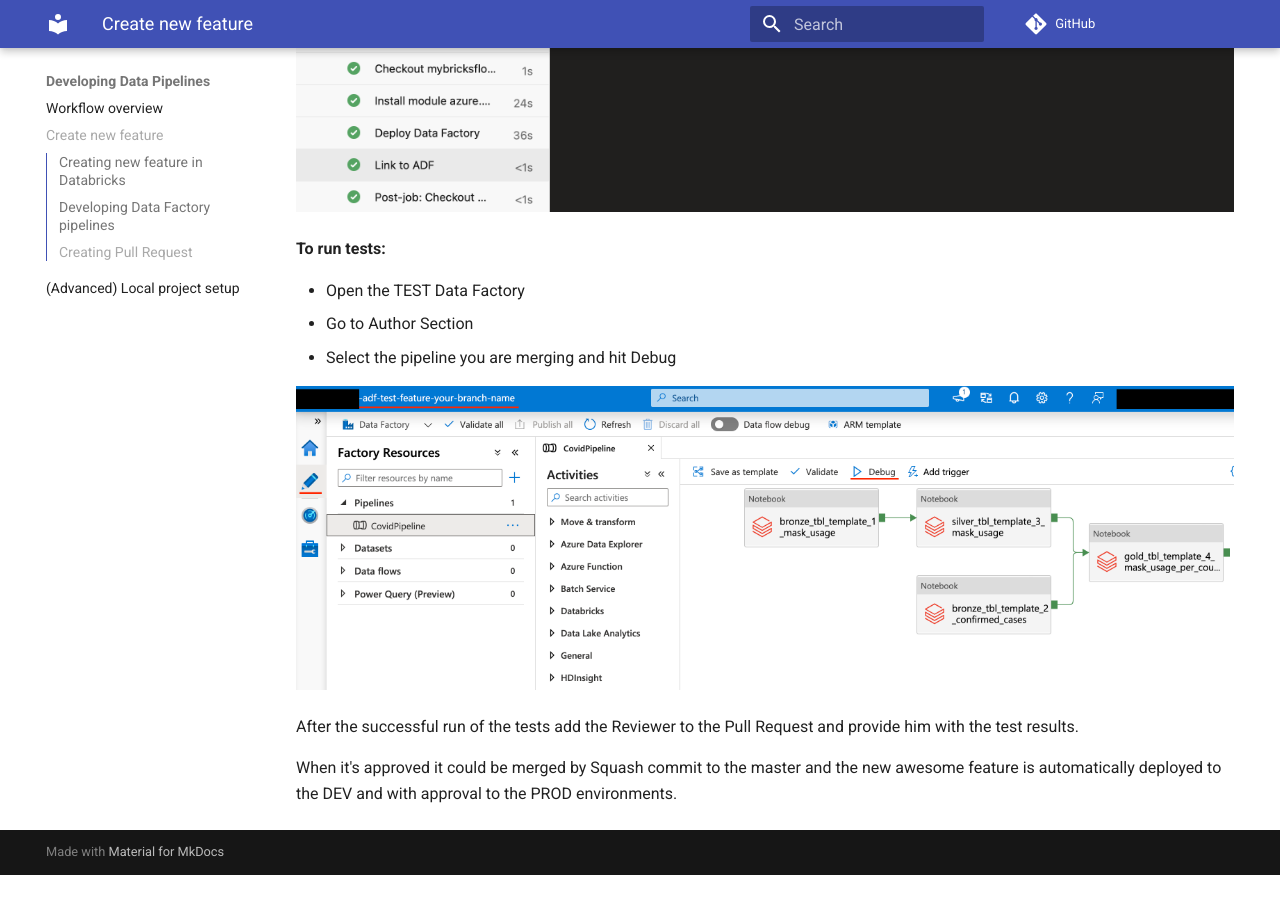
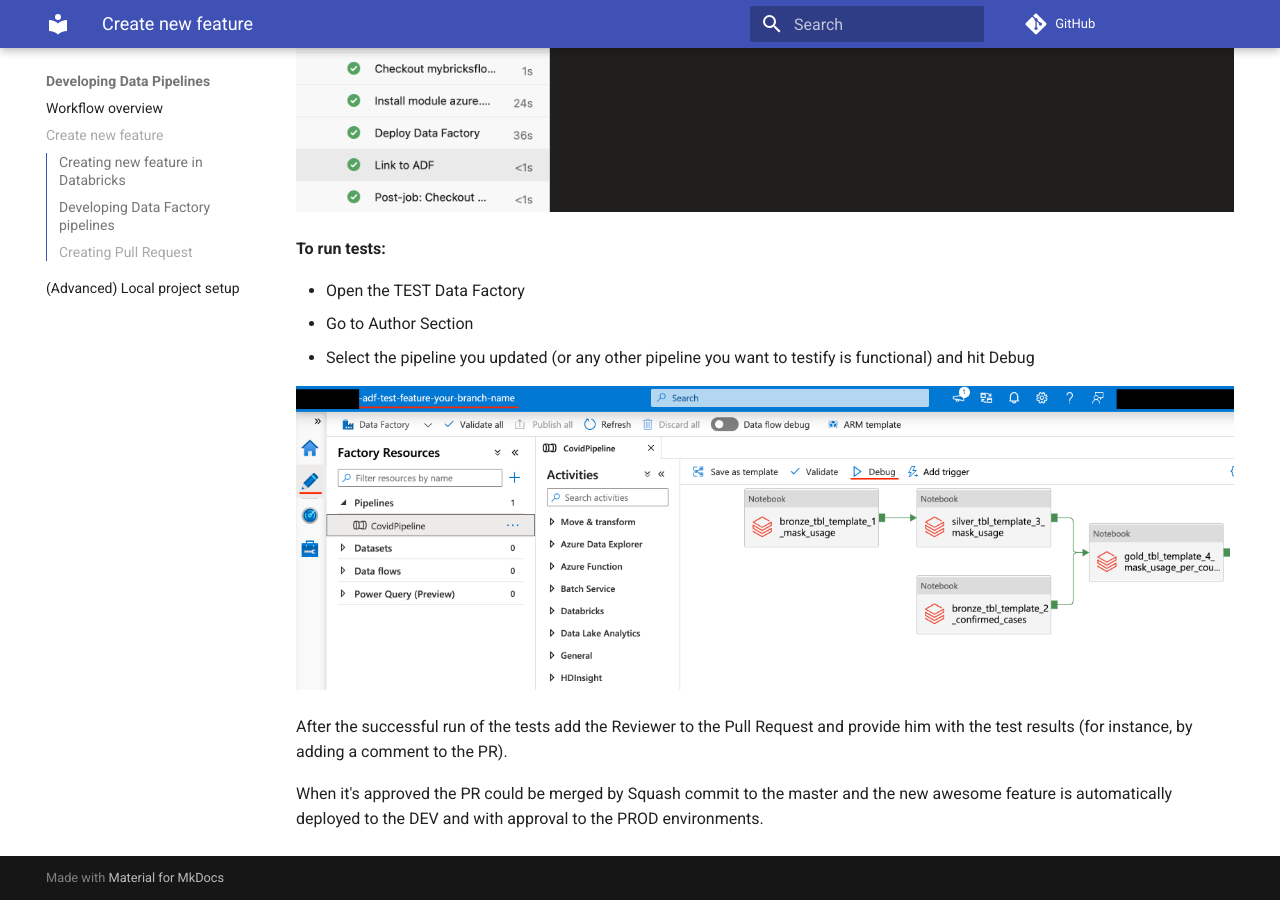
Before and after one commit to daipe-ai/platform-docs, an MkDocs documentation site: the page built from docs/data-pipelines-workflow/feature-branch.md, in a window 1280 px wide and 900 px high, scrolled down 5808 px. Built offline with MkDocs 1.6.1 and Material for MkDocs 9.7.7, drawn with Linux system fonts in a browser that asks for light colours; comment, search, counter and statistics services are not loaded; before the commit the page ends 6683 px from its top, so only the background shows below that.

Commit message:
minor changes

```diff
--- a/docs/data-pipelines-workflow/feature-branch.md
+++ b/docs/data-pipelines-workflow/feature-branch.md
@@ -83,11 +83,11 @@
 
 - Open the TEST Data Factory
 - Go to Author Section
-- Select the pipeline you are merging and hit Debug
+- Select the pipeline you updated (or any other pipeline you want to testify is functional) and hit Debug
 
 ![](../images/bricks_pr_tests.png)
 
-After the successful run of the tests add the Reviewer to the Pull Request and provide him with the test results.
+After the successful run of the tests add the Reviewer to the Pull Request and provide him with the test results (for instance, by adding a comment to the PR).
 
 
-When it's approved it could be merged by Squash commit to the master and the new awesome feature is automatically deployed to the DEV and with approval to the PROD environments.
+When it's approved the PR could be merged by Squash commit to the master and the new awesome feature is automatically deployed to the DEV and with approval to the PROD environments.
```
